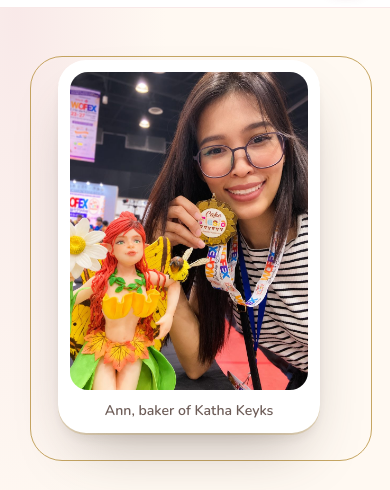
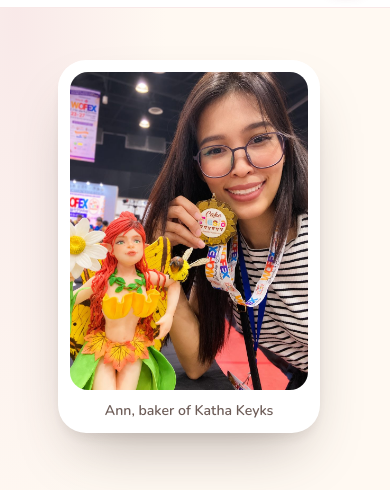
Before and after one commit to sienabayanipup/kathakeyks, a plain HTML site: page about.html in a window 390 px wide. Shown: the part 125-615 px from the top of the page. Drawn offline with nearby package versions, Linux system fonts and the light colour scheme.

Commit message:
Update styles.css

```diff
--- a/styles.css
+++ b/styles.css
@@ -344,9 +344,8 @@ dialog .lb-cap{position:absolute;left:0;right:0;top:100%;margin-top:12px;color:v
 
 /* photo: original file, uncropped (frame is exactly 3:4) */
 .ab-photo{position:relative;width:100%;max-width:470px;justify-self:center;align-self:center;margin:0;animation:rise 1s both}
-.ab-photo::before{content:"";position:absolute;inset:0;border:1.5px solid var(--gold);border-radius:32px;transform:translate(16px,16px);opacity:.8}
 .ab-frame{position:relative;z-index:1;padding:12px 12px 0;background:var(--white);border-radius:28px;
-  box-shadow:0 2px 0 rgba(184,146,63,.25),0 30px 60px -22px rgba(73,54,49,.4),0 8px 16px -8px rgba(73,54,49,.18)}
+  box-shadow:0 30px 60px -22px rgba(73,54,49,.4),0 8px 16px -8px rgba(73,54,49,.18)}
 .ab-frame img{display:block;width:100%;height:auto;aspect-ratio:3/4;object-fit:cover;border-radius:18px}
 .ab-frame figcaption{padding:11px 8px 13px;text-align:center;font:600 .88rem/1.35 var(--sans);color:var(--text-soft)}
 
@@ -391,7 +390,6 @@ dialog .lb-cap{position:absolute;left:0;right:0;top:100%;margin-top:12px;color:v
 @media (max-width:860px){
   .ab-grid{grid-template-columns:1fr;gap:44px}
   .ab-photo{max-width:360px;margin-right:auto;margin-left:auto}
-  .ab-photo::before{transform:translate(12px,12px)}
   .ab-copy h2{max-width:none}
 }
 /* phones: awards become a swipeable row so the page doesn't grow long */
```
